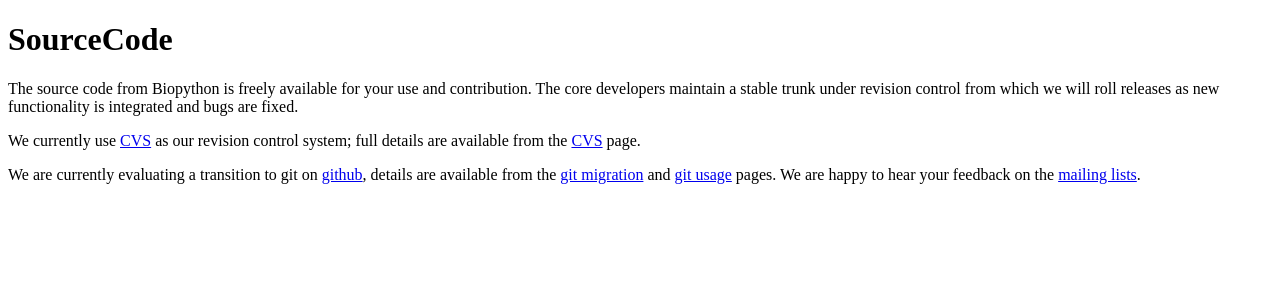
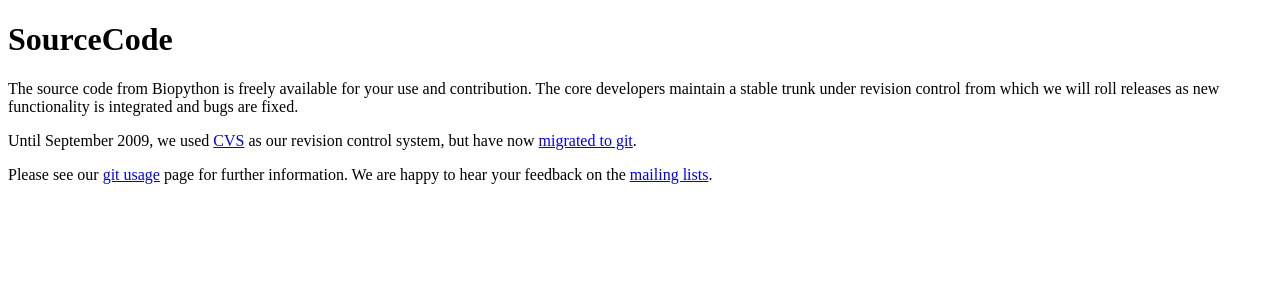
Before and after one commit to biopython/biopython.github.io, a Jekyll site: the page built from wiki/SourceCode.md, in a window 1280 px wide. Shown: the top 300 px of the page. Built offline with Jekyll 4.4.1, drawn with Linux system fonts in a browser that asks for light colours.

Commit message:
CVS to git has happened!

```diff
--- a/wiki/SourceCode.md
+++ b/wiki/SourceCode.md
@@ -9,11 +9,9 @@ contribution. The core developers maintain a stable trunk under revision
 control from which we will roll releases as new functionality is
 integrated and bugs are fixed.
 
-We currently use [CVS](CVS "wikilink") as our revision control system;
-full details are available from the [CVS](CVS "wikilink") page.
+Until September 2009, we used [CVS](CVS "wikilink") as our revision
+control system, but have now [migrated to git](GitMigration "wikilink").
 
-We are currently evaluating a transition to git on
-[github](http://www.github.com), details are available from the [git
-migration](GitMigration "wikilink") and [git usage](GitUsage "wikilink")
-pages. We are happy to hear your feedback on the [ mailing
+Please see our [git usage](GitUsage "wikilink") page for further
+information. We are happy to hear your feedback on the [ mailing
 lists](Mailing_lists "wikilink").
```
Also changed, not shown: 1 other file.
